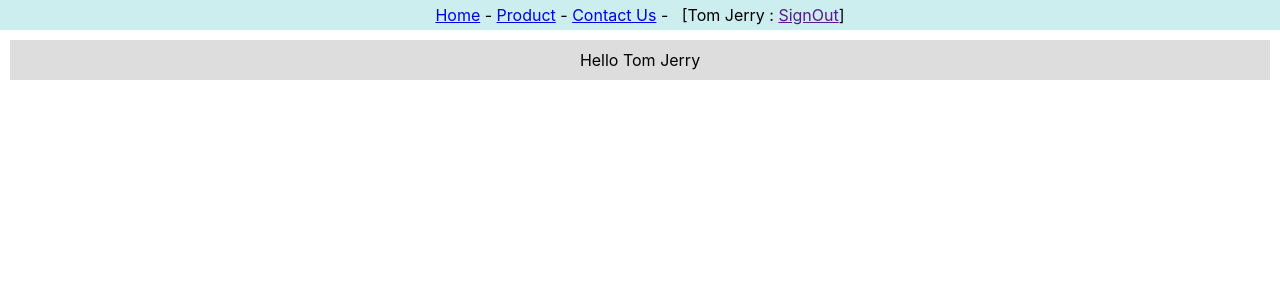
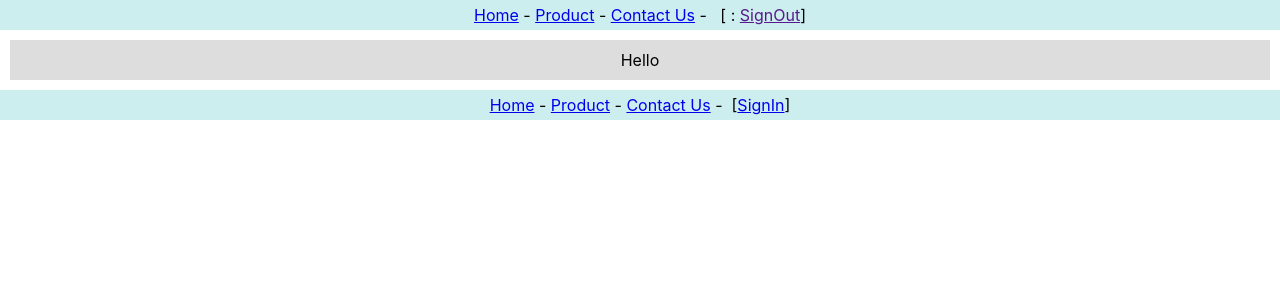
Before and after one commit to mannieshub/learn-JavaScript-NodeJS-ReactJS, a React (Create React App) app in the folder app1/: page / in a window 1280 px wide. Shown: the top 300 px of the page. Built offline with nearby package versions, Linux system fonts and the light colour scheme.

Commit message:
context Header2

```diff
--- a/app1/src/App.js
+++ b/app1/src/App.js
@@ -2,12 +2,15 @@
 import { userContext } from './context'
 import Header from './context-header'
 import Content from './context-content'
+import Header2 from './context-header2'
 
 export default function App(){
+  let [user,setUser] = React.useState()
   return (
-    <userContext.Provider value={'Tom Jerry'}>
+    <userContext.Provider value={[user,setUser]}>
       <Header/>
       <Content/>
+      <Header2/>
     </userContext.Provider>
   )
 }
--- /dev/null
+++ b/app1/src/context-header2.js
@@ -0,0 +1,41 @@
+import React from 'react'
+
+import { userContext } from './context'
+
+export default class Header2 extends React.Component{
+    static contextType = userContext
+
+    render(){
+        let[user,setUser] = this.context;
+
+        const headerStyle={
+            backgroundColor:'#cee',
+            textAlign:'center',
+            padding:5
+        }
+
+        const onClickSignOut=(event)=>{
+            event.preventDefault()
+            setUser('')
+        }
+
+        const onClickSignIn=(event)=>{
+            event.preventDefault()
+            setUser('Tom Jerry')
+        }
+
+        return(
+            <div style ={headerStyle}>
+                <a href = " ">Home</a>&nbsp;-&nbsp;
+                <a href = " ">Product</a>&nbsp;-&nbsp;
+                <a href = " ">Contact Us</a>&nbsp;-&nbsp;&nbsp;
+                {
+                    (user)
+                    ?<span>[{user}&nbsp;:&nbsp;<a href=" "
+                        onClick={onClickSignOut}>SignOut</a>]</span>
+                    :<span>[<a href = " " onClick={onClickSignIn}>SignIn</a>]</span>
+                }
+            </div>
+        )
+    }
+}
```
